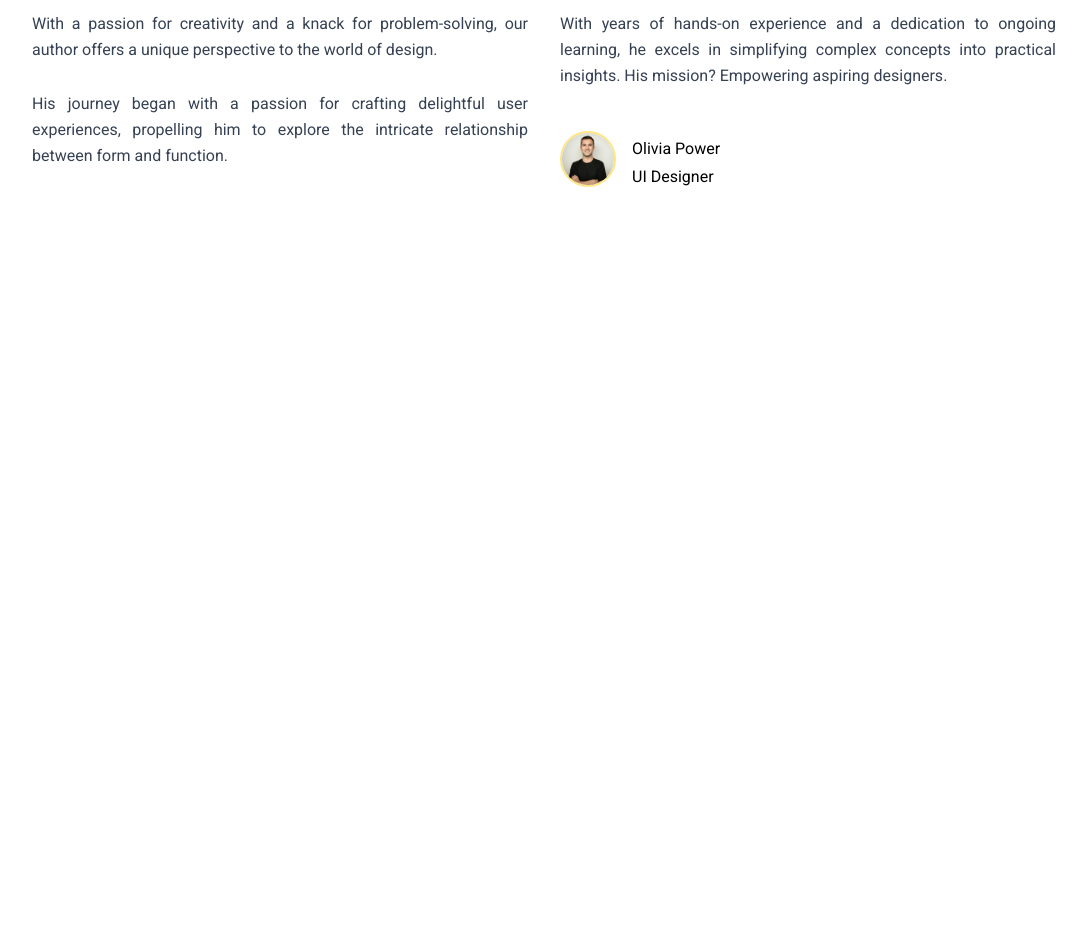
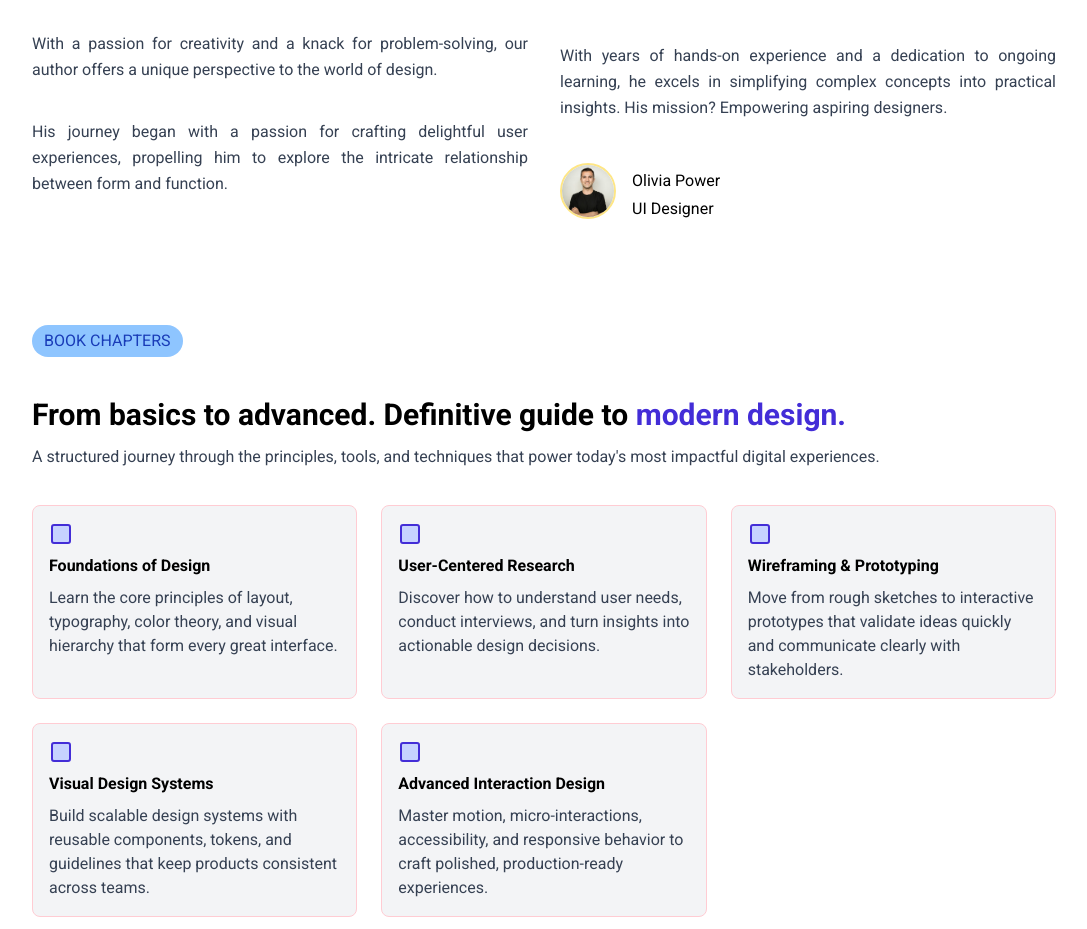
Before and after one commit to rohitha-kodikara/landify, a React (Vite) app: page / in a window 1280 px wide. Shown: the part 1475-2404 px from the top of the page, without its empty margins (96-1183 px from the left). Before the commit the page ends 1676 px from the top, so only its background shows below. Built offline with nearby package versions, Linux system fonts and the light colour scheme.

Commit message:
added Chapters component with content

```diff
--- a/src/App.jsx
+++ b/src/App.jsx
@@ -3,6 +3,7 @@ import Hero from "./components/Hero";
 import Navbar from "./components/Navbar/Navbar";
 import Learn from "./components/Learn";
 import Author from "./components/Author";
+import Chapters from "./components/Chapters";
 import ReactLenis from "lenis/react";
 const App = () => {
   const [isScrolled, setIsScrolled] = useState(false);
@@ -35,6 +36,7 @@ const App = () => {
       <div className="px-2 py-2 mx-1 my-1 flex flex-col">
         <Learn />
         <Author />
+        <Chapters />
       </div>
     </>
   );
--- a/src/components/Author.jsx
+++ b/src/components/Author.jsx
@@ -11,7 +11,7 @@ const cardVariants = {
     opacity: 1,
     y: 0,
     transition: {
-      delay: index * 0.1,
+      delay: index * 0.15,
       duration: 0.8,
       ease: "easeOut",
     },
@@ -21,14 +21,7 @@ const cardVariants = {
 const Author = () => {
   return (
     <section className="learn lg:px-25 mt-16 z-0">
-      <motion.div
-        custom={0}
-        variants={cardVariants}
-        initial="hidden"
-        whileInView="visible"
-        viewport={{ once: false, amount: 0.35 }}
-        className="flex flex-col gap-4 lg:gap-6 lg:mt-5 px-4"
-      >
+      <div className="flex flex-col gap-4 lg:gap-6 lg:mt-5 px-4">
         <span className="bg-blue-300 text-blue-800 px-3 lg:flex lg:flex-row self-start rounded-full py-1">
           ABOUT THE AUTHOR
         </span>
@@ -36,24 +29,47 @@ const Author = () => {
           Meet our design {"  "}
           <span className="text-indigo-700">specialist</span>
         </span>
-        <div className="sm:grid sm:grid-cols-2 gap-8 ">
-          <div className="sm:order-1 sm:flex sm:flex-col sm: gap-4">
-            <p className="order-1 text-gray-700 lg:pb-3 text-justify leading-relaxed">
+        <div className="sm:grid sm:grid-cols-2 gap-8 items-center sm:pt-5">
+          <div className="sm:order-1 sm:flex-1 sm:flex-col sm: gap-6 ">
+            <motion.p
+              variants={cardVariants}
+              initial="hidden"
+              whileInView="visible"
+              viewport={{ once: false, amount: 0.35 }}
+              custom={0}
+              className="order-1 text-gray-700 lg:pb-3 text-justify leading-relaxed"
+            >
               With a passion for creativity and a knack for problem-solving, our
               author offers a unique perspective to the world of design.
-            </p>
-            <p className="order-last text-gray-700 lg:pb-3 text-justify leading-relaxed">
+            </motion.p>
+            <br />
+            <motion.p
+              variants={cardVariants}
+              initial="hidden"
+              whileInView="visible"
+              viewport={{ once: false, amount: 0.35 }}
+              custom={1}
+              className="order-last text-gray-700 lg:pb-3 text-justify leading-relaxed"
+            >
               His journey began with a passion for crafting delightful user
               experiences, propelling him to explore the intricate relationship
               between form and function.
-            </p>
+            </motion.p>
+            <br />
           </div>
-          <div className="sm:order-2 sm:flex sm:flex-col sm: gap-4">
-            <p className="order-2 text-gray-700 lg:pb-3 text-justify leading-relaxed">
+          <div className="sm:order-2 sm:flex sm:flex-col sm: gap-4 ">
+            <motion.p
+              variants={cardVariants}
+              initial="hidden"
+              whileInView="visible"
+              viewport={{ once: false, amount: 0.35 }}
+              custom={2}
+              className="order-2 text-gray-700 lg:pb-3 text-justify leading-relaxed"
+            >
               With years of hands-on experience and a dedication to ongoing
               learning, he excels in simplifying complex concepts into practical
               insights. His mission? Empowering aspiring designers.
-            </p>
+            </motion.p>
             <div className="order-last flex flex-row gap-4 mt-3 items-center">
               <img
                 src="/public/ej.jpg"
@@ -67,7 +83,7 @@ const Author = () => {
             </div>
           </div>
         </div>
-      </motion.div>
+      </div>
     </section>
   );
 };
--- /dev/null
+++ b/src/components/Chapters.jsx
@@ -0,0 +1,125 @@
+import React from "react";
+import { Album } from "lucide-react";
+import { motion } from "framer-motion";
+
+const cardVariants = {
+  hidden: {
+    opacity: 0,
+    y: 20,
+  },
+  visible: (index) => ({
+    opacity: 1,
+    y: 0,
+    transition: {
+      delay: index * 0.1,
+      duration: 0.5,
+      ease: "easeOut",
+    },
+  }),
+};
+
+const Chapters = () => {
+  return (
+    <section className="learn lg:px-25 mt-18 z-0">
+      <div className="flex flex-col gap-4 lg:gap-6 lg:mt-5 px-4 ">
+        <span className=" bg-blue-300 text-blue-800 px-3 lg:flex lg:flex-row self-start rounded-full py-1">
+          BOOK CHAPTERS
+        </span>
+        <span className="text-3xl font-bold lg:-mb-3 pt-4">
+          From basics to advanced. Definitive guide to{" "}
+          <span className="text-indigo-700">modern design.</span>
+        </span>
+        <span className="text-gray-700 lg:pb-3">
+          A structured journey through the principles, tools, and techniques
+          that power today's most impactful digital experiences.
+        </span>
+
+        <div className="grid grid-cols-1 sm:grid-cols-2 lg:grid-cols-3 gap-4 sm:gap-6">
+          <motion.div
+            custom={0}
+            variants={cardVariants}
+            initial="hidden"
+            whileInView="visible"
+            viewport={{ once: false, amount: 0.35 }}
+            className="flex flex-col border-rose-200 border gap-2 bg-gray-100 p-4 rounded-lg"
+          >
+            <Album className="text-indigo-700 fill-indigo-200" />
+            <h3 className="text-black font-bold">Foundations of Design</h3>
+            <p className="text-gray-700">
+              Learn the core principles of layout, typography, color theory, and
+              visual hierarchy that form every great interface.
+            </p>
+          </motion.div>
+
+          <motion.div
+            custom={1}
+            variants={cardVariants}
+            initial="hidden"
+            whileInView="visible"
+            viewport={{ once: false, amount: 0.35 }}
+            className="flex flex-col border-rose-200 border gap-2 bg-gray-100 p-4 rounded-lg"
+          >
+            <Album className="text-indigo-700 fill-indigo-200" />
+            <h3 className="text-black font-bold">User-Centered Research</h3>
+            <p className="text-gray-700">
+              Discover how to understand user needs, conduct interviews, and
+              turn insights into actionable design decisions.
+            </p>
+          </motion.div>
+
+          <motion.div
+            custom={2}
+            variants={cardVariants}
+            initial="hidden"
+            whileInView="visible"
+            viewport={{ once: false, amount: 0.35 }}
+            className="flex flex-col border-rose-200 border gap-2 bg-gray-100 p-4 rounded-lg"
+          >
+            <Album className="text-indigo-700 fill-indigo-200" />
+            <h3 className="text-black font-bold">Wireframing & Prototyping</h3>
+            <p className="text-gray-700">
+              Move from rough sketches to interactive prototypes that validate
+              ideas quickly and communicate clearly with stakeholders.
+            </p>
+          </motion.div>
+
+          <motion.div
+            custom={3}
+            variants={cardVariants}
+            initial="hidden"
+            whileInView="visible"
+            viewport={{ once: false, amount: 0.35 }}
+            className="flex flex-col border-rose-200 border gap-2 bg-gray-100 p-4 rounded-lg"
+          >
+            <Album className="text-indigo-700 fill-indigo-200" />
+            <h3 className="text-black font-bold">Visual Design Systems</h3>
+            <p className="text-gray-700">
+              Build scalable design systems with reusable components, tokens,
+              and guidelines that keep products consistent across teams.
+            </p>
+          </motion.div>
+
+          <motion.div
+            custom={4}
+            variants={cardVariants}
+            initial="hidden"
+            whileInView="visible"
+            viewport={{ once: false, amount: 0.35 }}
+            className="flex flex-col border-rose-200 border gap-2 bg-gray-100 p-4 rounded-lg"
+          >
+            <Album className="text-indigo-700 fill-indigo-200" />
+            <h3 className="text-black font-bold">
+              Advanced Interaction Design
+            </h3>
+            <p className="text-gray-700">
+              Master motion, micro-interactions, accessibility, and responsive
+              behavior to craft polished, production-ready experiences.
+            </p>
+          </motion.div>
+        </div>
+      </div>
+    </section>
+  );
+};
+
+export default Chapters;
```
